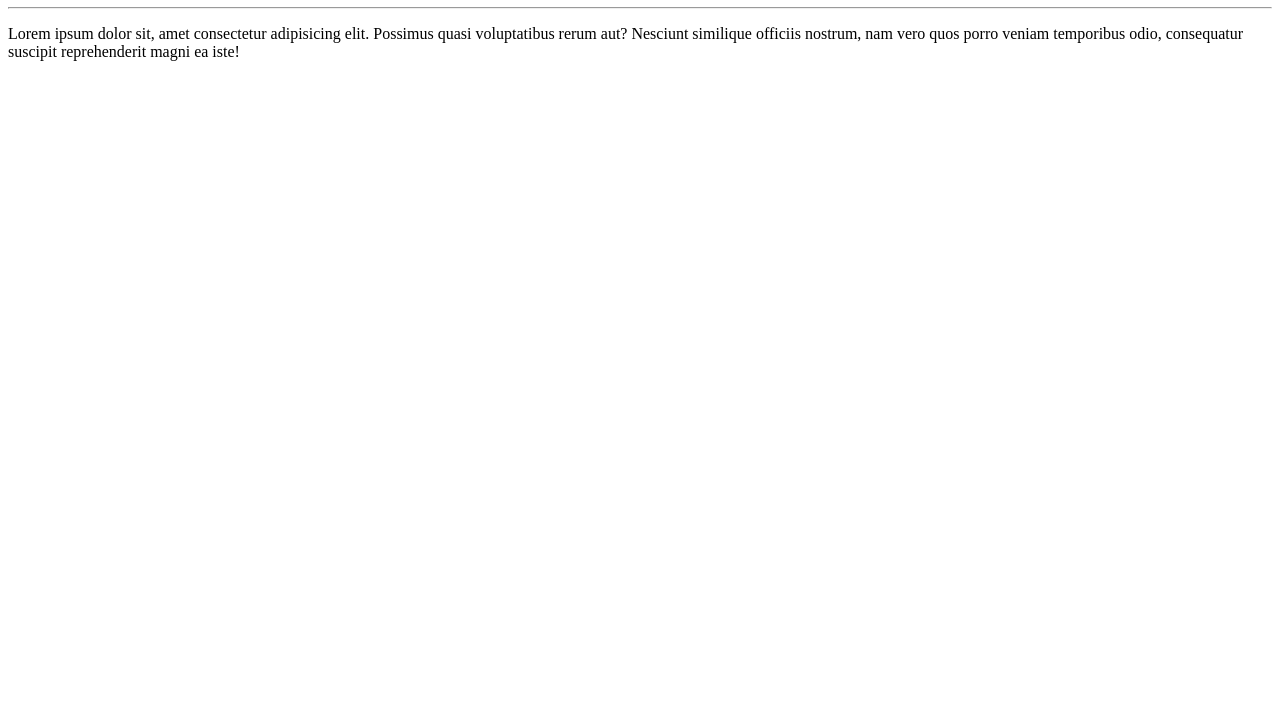
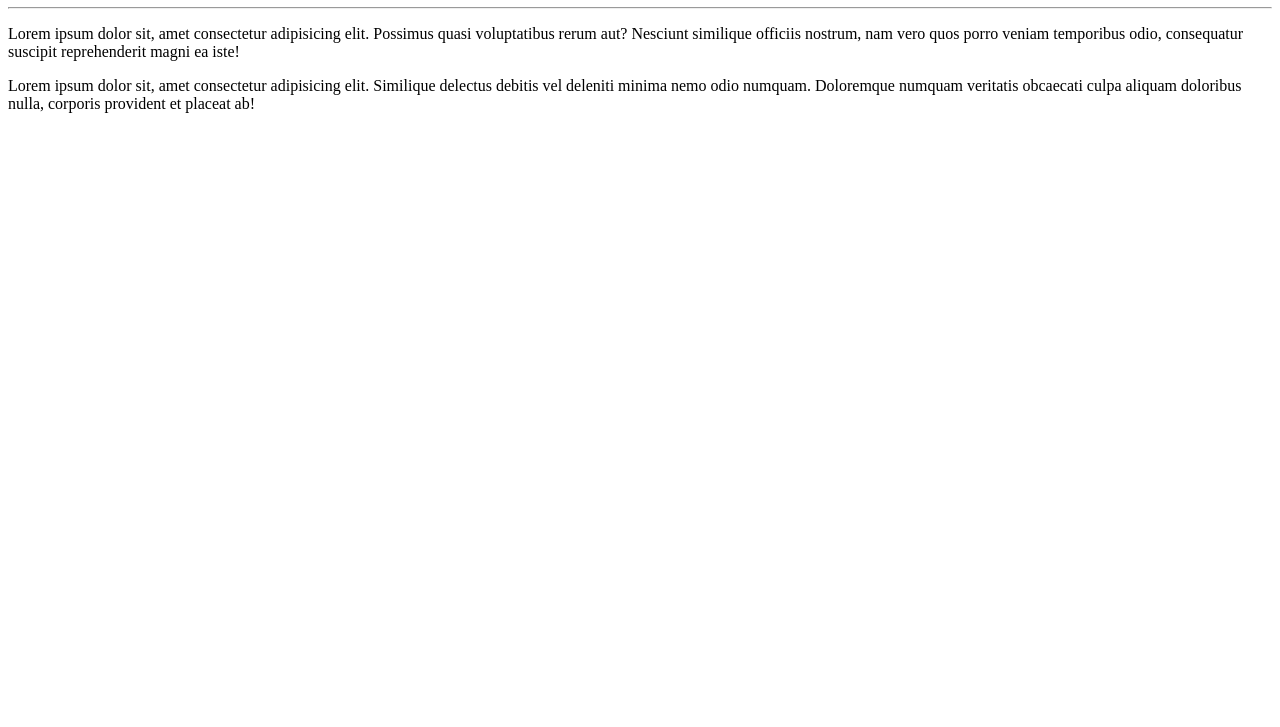
Before and after one commit to jaisson-italo/ola-mundo, a plain HTML site: page site ola mundo/index.html in a window 1280 px wide. Shown: the part 73-800 px from the top of the page. Drawn offline with Linux system fonts and the light colour scheme.

Commit message:
adicionei um paragrafo

```diff
--- a/site ola mundo/index.html
+++ b/site ola mundo/index.html
@@ -13,5 +13,8 @@
         Possimus quasi voluptatibus rerum aut? Nesciunt similique officiis nostrum,
         nam vero quos porro veniam temporibus odio, consequatur suscipit reprehenderit
          magni ea iste!</p>
+         <p>Lorem ipsum dolor sit, amet consectetur adipisicing elit. Similique delectus debitis vel
+            deleniti minima nemo odio numquam. Doloremque numquam
+            veritatis obcaecati culpa aliquam doloribus nulla, corporis provident et placeat ab!</p>
 </body>
 </html>
```
